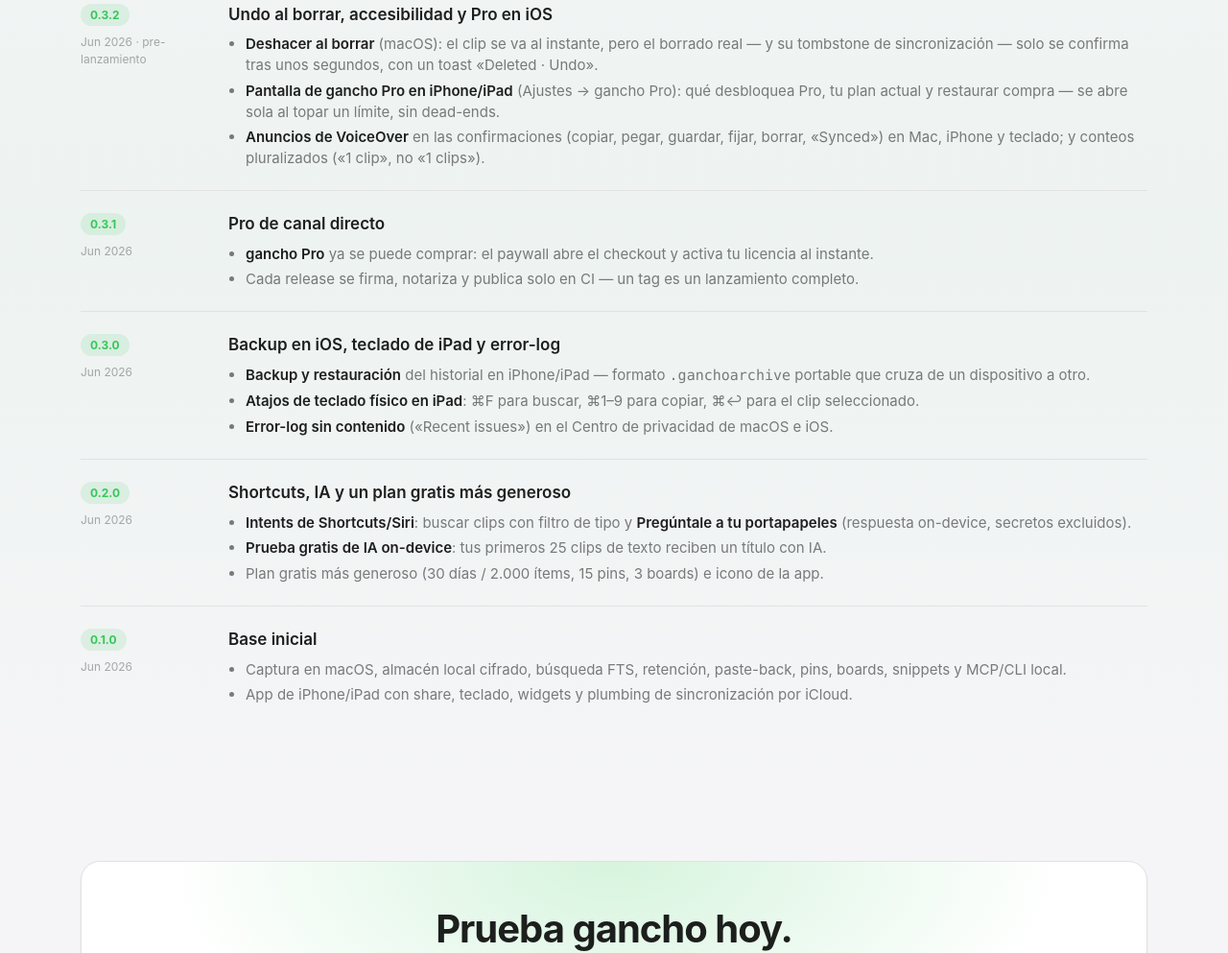
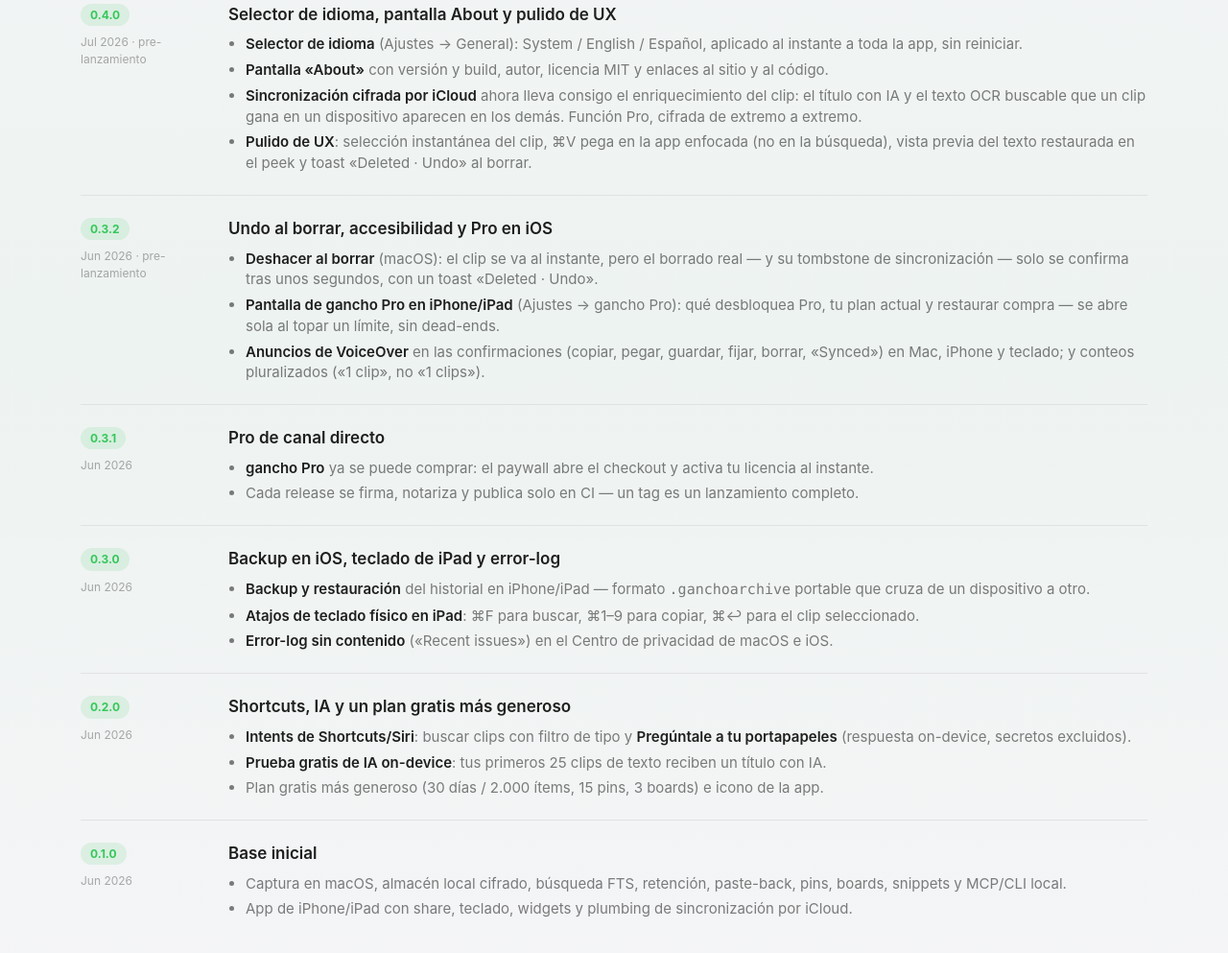
Before and after one commit to johnny4young/gancho, a plain HTML site: page site/index.html in a window 1280 px wide. Shown: the part 7713-8706 px from the top of the page at 96% size. Drawn offline with Linux system fonts and the light colour scheme.

Commit message:
release: v0.4.0 — language picker, About screen, encrypted-sync copy & UX polish
- project.yml: MARKETING_VERSION 0.3.2 → 0.4.0, CURRENT_PROJECT_VERSION 5 → 6
  (a minor bump — this release adds features: an About screen, a manual
  language picker, and surfaces encrypted iCloud sync as a Pro benefit).
- CHANGELOG.md: new [0.4.0] section (Added / Changed / Fixed / Security).
- scripts/homebrew/gancho.rb: version 0.4.0.
- site/index.html: new 0.4.0 changelog entry (bilingual ES/EN), existing
  entries renumbered.
- Package.resolved: drop the orphaned KeyboardShortcuts pin SPM re-resolves out.

```diff
--- a/project.yml
+++ b/project.yml
@@ -23,8 +23,8 @@ options:
 # Project-wide build settings.
 settings:
   base:
-    MARKETING_VERSION: "0.3.2"
-    CURRENT_PROJECT_VERSION: "5"
+    MARKETING_VERSION: "0.4.0"
+    CURRENT_PROJECT_VERSION: "6"
     # Swift 6 language mode + "approachable concurrency": app modules default to
     # @MainActor isolation. Engine-room packages (GanchoKit/ClipboardCore/GanchoAI)
     # stay nonisolated + Sendable — see docs/ARCHITECTURE.md.
--- a/site/index.html
+++ b/site/index.html
@@ -881,41 +881,50 @@
     </div>
     <div class="log">
       <div class="log-row">
-        <div class="log-meta"><span class="ver">0.3.2</span><span class="dt" data-i18n="log.0.d">Jun 2026 · pre-lanzamiento</span></div>
-        <div class="log-body"><h3 data-i18n="log.0.t">Undo al borrar, accesibilidad y Pro en iOS</h3><ul>
-          <li data-i18n="log.0.1"><b>Deshacer al borrar</b> (macOS): el clip se va al instante, pero el borrado real — y su tombstone de sincronización — solo se confirma tras unos segundos, con un toast «Deleted · Undo».</li>
-          <li data-i18n="log.0.2"><b>Pantalla de gancho Pro en iPhone/iPad</b> (Ajustes → gancho Pro): qué desbloquea Pro, tu plan actual y restaurar compra — se abre sola al topar un límite, sin dead-ends.</li>
-          <li data-i18n="log.0.3"><b>Anuncios de VoiceOver</b> en las confirmaciones (copiar, pegar, guardar, fijar, borrar, «Synced») en Mac, iPhone y teclado; y conteos pluralizados («1 clip», no «1 clips»).</li>
+        <div class="log-meta"><span class="ver">0.4.0</span><span class="dt" data-i18n="log.0.d">Jul 2026 · pre-lanzamiento</span></div>
+        <div class="log-body"><h3 data-i18n="log.0.t">Selector de idioma, pantalla About y pulido de UX</h3><ul>
+          <li data-i18n="log.0.1"><b>Selector de idioma</b> (Ajustes → General): System / English / Español, aplicado al instante a toda la app, sin reiniciar.</li>
+          <li data-i18n="log.0.2"><b>Pantalla «About»</b> con versión y build, autor, licencia MIT y enlaces al sitio y al código.</li>
+          <li data-i18n="log.0.3"><b>Sincronización cifrada por iCloud</b> ahora lleva consigo el enriquecimiento del clip: el título con IA y el texto OCR buscable que un clip gana en un dispositivo aparecen en los demás. Función Pro, cifrada de extremo a extremo.</li>
+          <li data-i18n="log.0.4"><b>Pulido de UX</b>: selección instantánea del clip, ⌘V pega en la app enfocada (no en la búsqueda), vista previa del texto restaurada en el peek y toast «Deleted · Undo» al borrar.</li>
         </ul></div>
       </div>
       <div class="log-row">
-        <div class="log-meta"><span class="ver">0.3.1</span><span class="dt" data-i18n="log.1.d">Jun 2026</span></div>
-        <div class="log-body"><h3 data-i18n="log.1.t">Pro de canal directo</h3><ul>
-          <li data-i18n="log.1.1"><b>gancho Pro</b> ya se puede comprar: el paywall abre el checkout y activa tu licencia al instante.</li>
-          <li data-i18n="log.1.2">Cada release se firma, notariza y publica solo en CI — un tag es un lanzamiento completo.</li>
+        <div class="log-meta"><span class="ver">0.3.2</span><span class="dt" data-i18n="log.1.d">Jun 2026 · pre-lanzamiento</span></div>
+        <div class="log-body"><h3 data-i18n="log.1.t">Undo al borrar, accesibilidad y Pro en iOS</h3><ul>
+          <li data-i18n="log.1.1"><b>Deshacer al borrar</b> (macOS): el clip se va al instante, pero el borrado real — y su tombstone de sincronización — solo se confirma tras unos segundos, con un toast «Deleted · Undo».</li>
+          <li data-i18n="log.1.2"><b>Pantalla de gancho Pro en iPhone/iPad</b> (Ajustes → gancho Pro): qué desbloquea Pro, tu plan actual y restaurar compra — se abre sola al topar un límite, sin dead-ends.</li>
+          <li data-i18n="log.1.3"><b>Anuncios de VoiceOver</b> en las confirmaciones (copiar, pegar, guardar, fijar, borrar, «Synced») en Mac, iPhone y teclado; y conteos pluralizados («1 clip», no «1 clips»).</li>
         </ul></div>
       </div>
       <div class="log-row">
-        <div class="log-meta"><span class="ver">0.3.0</span><span class="dt" data-i18n="log.2.d">Jun 2026</span></div>
-        <div class="log-body"><h3 data-i18n="log.2.t">Backup en iOS, teclado de iPad y error-log</h3><ul>
-          <li data-i18n="log.2.1"><b>Backup y restauración</b> del historial en iPhone/iPad — formato <span class="mono">.ganchoarchive</span> portable que cruza de un dispositivo a otro.</li>
-          <li data-i18n="log.2.2"><b>Atajos de teclado físico en iPad</b>: ⌘F para buscar, ⌘1–9 para copiar, ⌘↩ para el clip seleccionado.</li>
-          <li data-i18n="log.2.3"><b>Error-log sin contenido</b> («Recent issues») en el Centro de privacidad de macOS e iOS.</li>
+        <div class="log-meta"><span class="ver">0.3.1</span><span class="dt" data-i18n="log.2.d">Jun 2026</span></div>
+        <div class="log-body"><h3 data-i18n="log.2.t">Pro de canal directo</h3><ul>
+          <li data-i18n="log.2.1"><b>gancho Pro</b> ya se puede comprar: el paywall abre el checkout y activa tu licencia al instante.</li>
+          <li data-i18n="log.2.2">Cada release se firma, notariza y publica solo en CI — un tag es un lanzamiento completo.</li>
         </ul></div>
       </div>
       <div class="log-row">
-        <div class="log-meta"><span class="ver">0.2.0</span><span class="dt" data-i18n="log.3.d">Jun 2026</span></div>
-        <div class="log-body"><h3 data-i18n="log.3.t">Shortcuts, IA y un plan gratis más generoso</h3><ul>
-          <li data-i18n="log.3.1"><b>Intents de Shortcuts/Siri</b>: buscar clips con filtro de tipo y <b>Pregúntale a tu portapapeles</b> (respuesta on-device, secretos excluidos).</li>
-          <li data-i18n="log.3.2"><b>Prueba gratis de IA on-device</b>: tus primeros 25 clips de texto reciben un título con IA.</li>
-          <li data-i18n="log.3.3">Plan gratis más generoso (30 días / 2.000 ítems, 15 pins, 3 boards) e icono de la app.</li>
+        <div class="log-meta"><span class="ver">0.3.0</span><span class="dt" data-i18n="log.3.d">Jun 2026</span></div>
+        <div class="log-body"><h3 data-i18n="log.3.t">Backup en iOS, teclado de iPad y error-log</h3><ul>
+          <li data-i18n="log.3.1"><b>Backup y restauración</b> del historial en iPhone/iPad — formato <span class="mono">.ganchoarchive</span> portable que cruza de un dispositivo a otro.</li>
+          <li data-i18n="log.3.2"><b>Atajos de teclado físico en iPad</b>: ⌘F para buscar, ⌘1–9 para copiar, ⌘↩ para el clip seleccionado.</li>
+          <li data-i18n="log.3.3"><b>Error-log sin contenido</b> («Recent issues») en el Centro de privacidad de macOS e iOS.</li>
         </ul></div>
       </div>
       <div class="log-row">
-        <div class="log-meta"><span class="ver">0.1.0</span><span class="dt" data-i18n="log.4.d">Jun 2026</span></div>
-        <div class="log-body"><h3 data-i18n="log.4.t">Base inicial</h3><ul>
-          <li data-i18n="log.4.1">Captura en macOS, almacén local cifrado, búsqueda FTS, retención, paste-back, pins, boards, snippets y MCP/CLI local.</li>
-          <li data-i18n="log.4.2">App de iPhone/iPad con share, teclado, widgets y plumbing de sincronización por iCloud.</li>
+        <div class="log-meta"><span class="ver">0.2.0</span><span class="dt" data-i18n="log.4.d">Jun 2026</span></div>
+        <div class="log-body"><h3 data-i18n="log.4.t">Shortcuts, IA y un plan gratis más generoso</h3><ul>
+          <li data-i18n="log.4.1"><b>Intents de Shortcuts/Siri</b>: buscar clips con filtro de tipo y <b>Pregúntale a tu portapapeles</b> (respuesta on-device, secretos excluidos).</li>
+          <li data-i18n="log.4.2"><b>Prueba gratis de IA on-device</b>: tus primeros 25 clips de texto reciben un título con IA.</li>
+          <li data-i18n="log.4.3">Plan gratis más generoso (30 días / 2.000 ítems, 15 pins, 3 boards) e icono de la app.</li>
+        </ul></div>
+      </div>
+      <div class="log-row">
+        <div class="log-meta"><span class="ver">0.1.0</span><span class="dt" data-i18n="log.5.d">Jun 2026</span></div>
+        <div class="log-body"><h3 data-i18n="log.5.t">Base inicial</h3><ul>
+          <li data-i18n="log.5.1">Captura en macOS, almacén local cifrado, búsqueda FTS, retención, paste-back, pins, boards, snippets y MCP/CLI local.</li>
+          <li data-i18n="log.5.2">App de iPhone/iPad con share, teclado, widgets y plumbing de sincronización por iCloud.</li>
         </ul></div>
       </div>
     </div>
@@ -1022,24 +1031,29 @@
       "int.lede": "The gancho CLI and local MCP server expose user-approved context to local agents and editors. Opt-in, scope-limited, and sensitive clips always excluded.",
       "log.kicker": "Changelog", "log.title": "Versioned like a product, even before public launch.",
       "log.lede": "Each release's metadata is verified in CI: project.yml, CHANGELOG.md, GitHub tags, and artifacts all move together.",
-      "log.0.d": "Jun 2026 · pre-release", "log.0.t": "Undo on delete, accessibility & Pro on iOS",
-      "log.0.1": "<b>Undo on delete</b> (macOS): the clip vanishes at once, but the real removal — and its sync tombstone — only commits after a few seconds, with a “Deleted · Undo” toast.",
-      "log.0.2": "<b>A Gancho Pro screen on iPhone/iPad</b> (Settings → Gancho Pro): what Pro unlocks, your current plan, and Restore Purchase — it opens automatically when you hit a limit, no dead-ends.",
-      "log.0.3": "<b>VoiceOver announcements</b> for confirmations (copy, paste, save, pin, delete, “Synced”) on Mac, iPhone, and the keyboard; plus pluralized counts (“1 clip”, not “1 clips”).",
-      "log.1.d": "Jun 2026", "log.1.t": "Direct-download Pro",
-      "log.1.1": "<b>gancho Pro</b> is now purchasable: the paywall opens the checkout and activates your license on the spot.",
-      "log.1.2": "Every release is signed, notarized, and published entirely in CI — a tag is a complete release.",
-      "log.2.d": "Jun 2026", "log.2.t": "iOS backup, iPad keyboard & error log",
-      "log.2.1": "<b>Back up &amp; restore</b> your history on iPhone/iPad — a portable <span class=\"mono\">.ganchoarchive</span> that imports across devices.",
-      "log.2.2": "<b>iPad hardware-keyboard shortcuts</b>: ⌘F to search, ⌘1–9 to copy, ⌘↩ for the selected clip.",
-      "log.2.3": "<b>Content-free error log</b> (“Recent issues”) in the Privacy Center on macOS and iOS.",
-      "log.3.d": "Jun 2026", "log.3.t": "Shortcuts, AI & a more generous free tier",
-      "log.3.1": "<b>Shortcuts/Siri intents</b>: search clips with a type filter and <b>Ask Your Clipboard</b> (grounded on-device, secrets excluded).",
-      "log.3.2": "<b>Free taste of on-device AI</b>: your first 25 text clips get a real AI title.",
-      "log.3.3": "More generous free tier (30-day / 2,000-item, 15 pins, 3 boards) and an app icon.",
-      "log.4.d": "Jun 2026", "log.4.t": "Initial baseline",
-      "log.4.1": "macOS capture, encrypted local store, FTS search, retention, paste-back, pins, boards, snippets, and a local MCP/CLI.",
-      "log.4.2": "iPhone/iPad companion with share, keyboard, widgets, and iCloud sync plumbing.",
+      "log.0.d": "Jul 2026 · pre-release", "log.0.t": "Language picker, About screen & UX polish",
+      "log.0.1": "<b>Language picker</b> (Settings → General): System / English / Español, applied live across the whole app, no relaunch.",
+      "log.0.2": "<b>An “About” screen</b> with version and build, author, the MIT license, and links to the site and source.",
+      "log.0.3": "<b>Encrypted iCloud sync</b> now carries a clip's enrichment with it: the AI title and searchable OCR text a clip earns on one device show up on your others. A Pro feature, end-to-end encrypted.",
+      "log.0.4": "<b>UX polish</b>: instant clip selection, ⌘V pastes into the focused app (not the search box), a restored text preview in the peek, and a “Deleted · Undo” toast on delete.",
+      "log.1.d": "Jun 2026 · pre-release", "log.1.t": "Undo on delete, accessibility & Pro on iOS",
+      "log.1.1": "<b>Undo on delete</b> (macOS): the clip vanishes at once, but the real removal — and its sync tombstone — only commits after a few seconds, with a “Deleted · Undo” toast.",
+      "log.1.2": "<b>A Gancho Pro screen on iPhone/iPad</b> (Settings → Gancho Pro): what Pro unlocks, your current plan, and Restore Purchase — it opens automatically when you hit a limit, no dead-ends.",
+      "log.1.3": "<b>VoiceOver announcements</b> for confirmations (copy, paste, save, pin, delete, “Synced”) on Mac, iPhone, and the keyboard; plus pluralized counts (“1 clip”, not “1 clips”).",
+      "log.2.d": "Jun 2026", "log.2.t": "Direct-download Pro",
+      "log.2.1": "<b>gancho Pro</b> is now purchasable: the paywall opens the checkout and activates your license on the spot.",
+      "log.2.2": "Every release is signed, notarized, and published entirely in CI — a tag is a complete release.",
+      "log.3.d": "Jun 2026", "log.3.t": "iOS backup, iPad keyboard & error log",
+      "log.3.1": "<b>Back up &amp; restore</b> your history on iPhone/iPad — a portable <span class=\"mono\">.ganchoarchive</span> that imports across devices.",
+      "log.3.2": "<b>iPad hardware-keyboard shortcuts</b>: ⌘F to search, ⌘1–9 to copy, ⌘↩ for the selected clip.",
+      "log.3.3": "<b>Content-free error log</b> (“Recent issues”) in the Privacy Center on macOS and iOS.",
+      "log.4.d": "Jun 2026", "log.4.t": "Shortcuts, AI & a more generous free tier",
+      "log.4.1": "<b>Shortcuts/Siri intents</b>: search clips with a type filter and <b>Ask Your Clipboard</b> (grounded on-device, secrets excluded).",
+      "log.4.2": "<b>Free taste of on-device AI</b>: your first 25 text clips get a real AI title.",
+      "log.4.3": "More generous free tier (30-day / 2,000-item, 15 pins, 3 boards) and an app icon.",
+      "log.5.d": "Jun 2026", "log.5.t": "Initial baseline",
+      "log.5.1": "macOS capture, encrypted local store, FTS search, retention, paste-back, pins, boards, snippets, and a local MCP/CLI.",
+      "log.5.2": "iPhone/iPad companion with share, keyboard, widgets, and iCloud sync plumbing.",
       "pro.kicker": "Pricing", "pro.title": "Free forever. Pro when you want more.",
       "pro.lede": "gancho is free and open source. Pro is an optional <b>one-time</b> license — no subscription. The free tier loses nothing: no watermark, no resolution cap, no nags.",
       "pro.tier": "gancho Pro · lifetime license",
```
Also changed, not shown: CHANGELOG.md, 2 other files.
